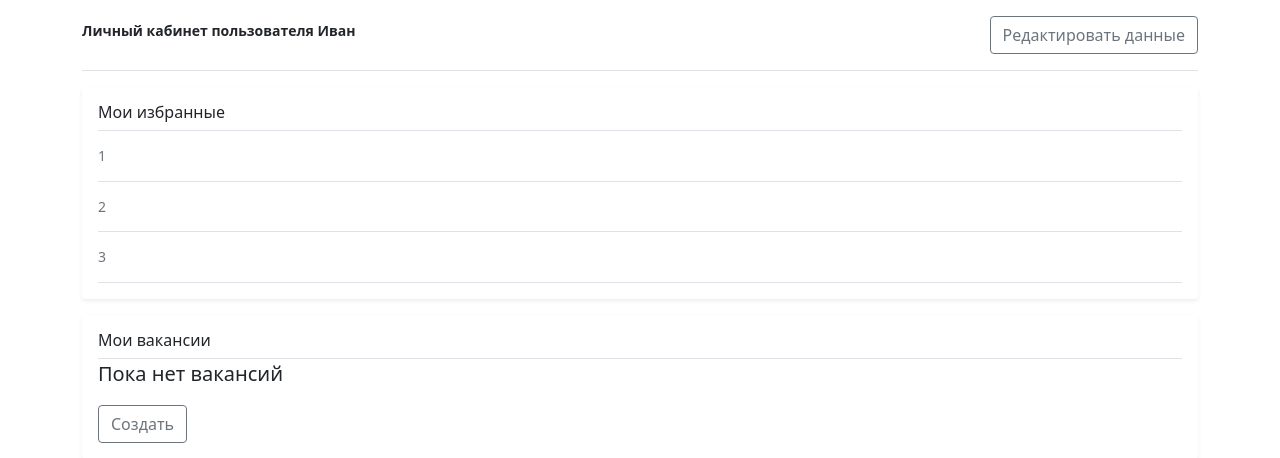
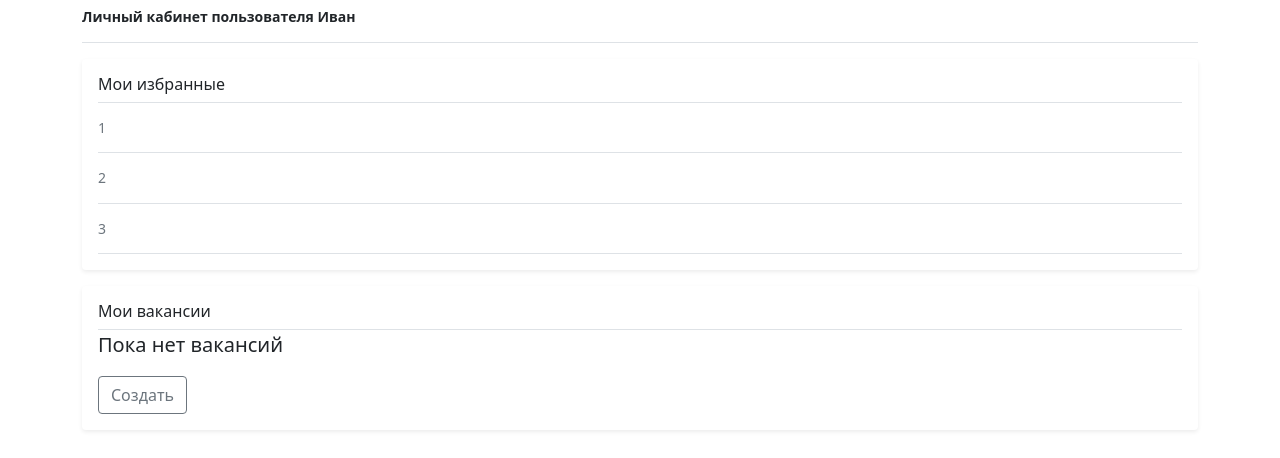
Before and after one commit to mal-bot/gbfp, a Django app: page /lk/ in a window 1280 px wide. Shown: the part 56-514 px from the top of the page. Run offline with Django 3.2, Linux system fonts and the light colour scheme; data that the repository does not hold is empty; some libraries are stand-ins or nearby versions.

Commit message:
commented out edit button in LK (is not implemented yet)

```diff
--- a/gbfp/urls.py
+++ b/gbfp/urls.py
@@ -16,6 +16,7 @@ Including another URLconf
 from django.contrib import admin
 from django.urls import path, include
 from django.views.generic import TemplateView
+from django.views.generic import DetailView
 
 urlpatterns = [
     path('admin/', admin.site.urls),
--- a/personalareaapp/templates/personalareaapp/base.html
+++ b/personalareaapp/templates/personalareaapp/base.html
@@ -41,7 +41,7 @@
             <div class="pt-2 pb-3 mb-0 small lh-sm border-bottom w-100">
                 <div class="d-flex justify-content-between align-items-center">
                     <strong class="text-gray-dark">Личный кабинет пользователя {{ user.name|title }}</strong>
-                    <a class="mt-2 btn btn-outline-secondary" href="#">Редактировать данные</a>
+                    {#                    <a class="mt-2 btn btn-outline-secondary" href="#">Редактировать данные</a>#}
                 </div>
             </div>
         </div>
```
